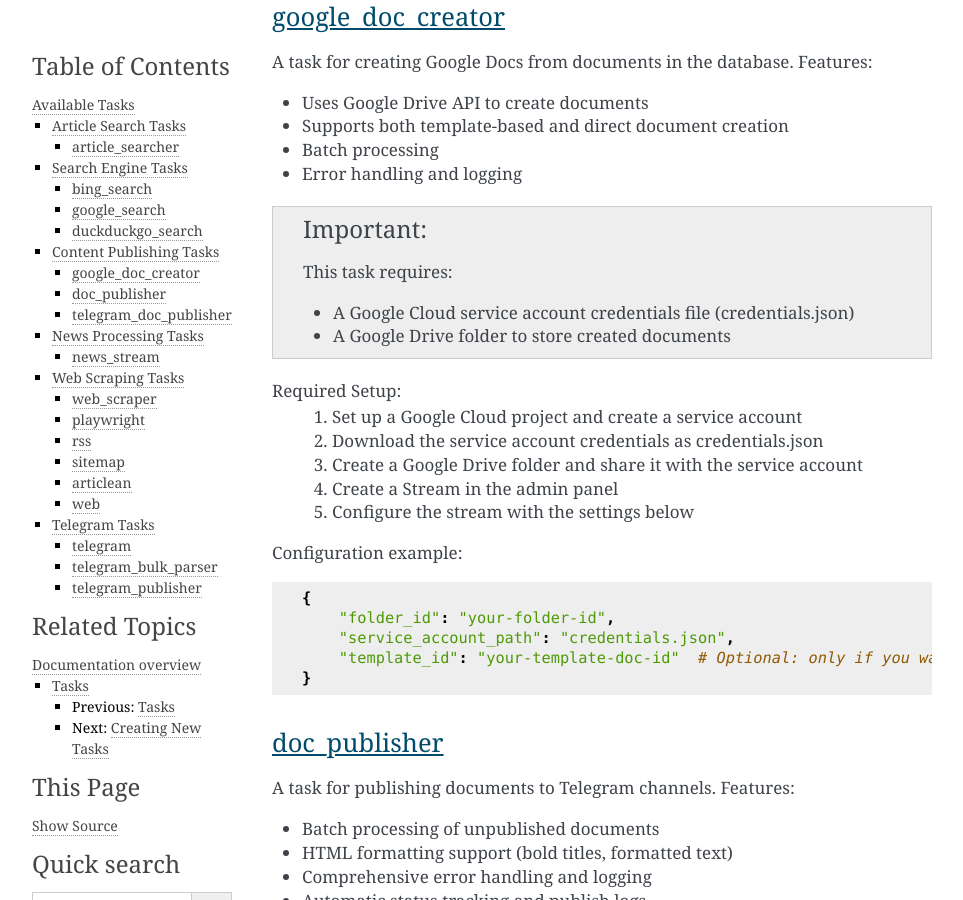
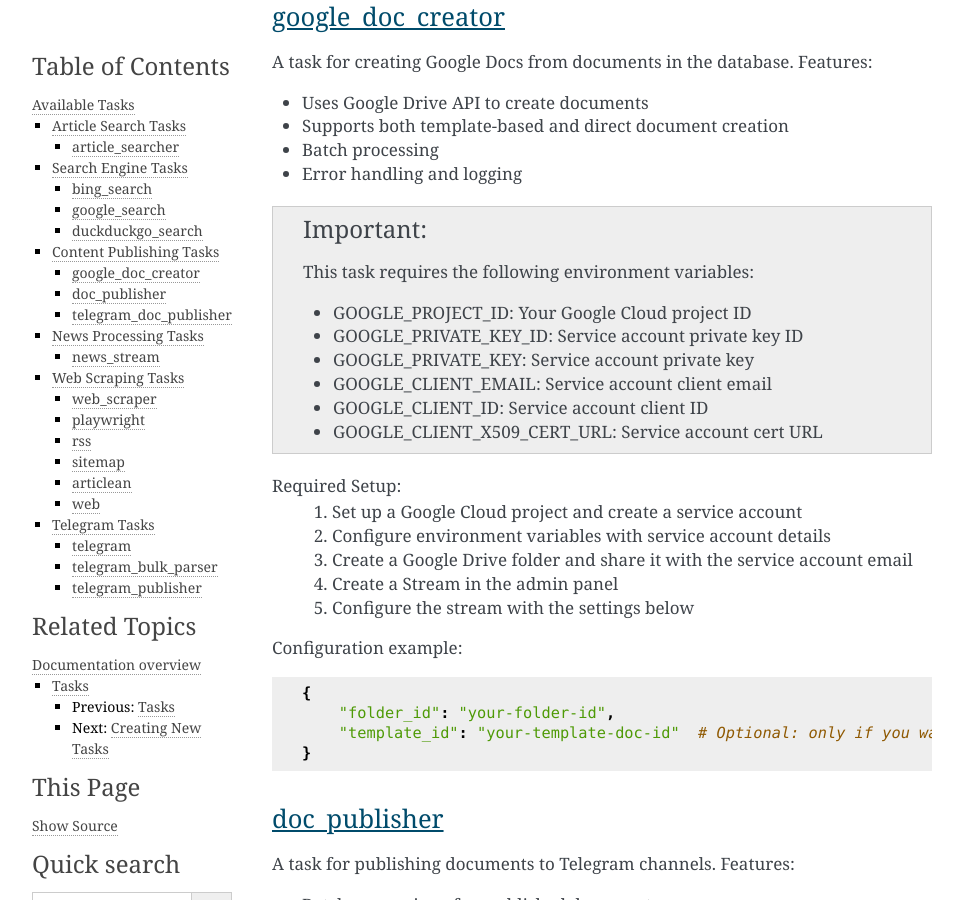
Before and after one commit to rimamedia/newsloom, a Sphinx documentation site: the page built from docs/source/tasks/available_tasks.rst, in a window 1280 px wide and 900 px high, scrolled down 3963 px. Shown: the whole window, without its empty margins (148-1111 px from the left). Built offline with Sphinx 7.4.7, drawn with Linux system fonts in a browser that asks for light colours; pages that are not in the unit, such as notebooks, are missing from menus.

Commit message:
update Google Doc creator documentation to clarify environment variable requirements and remove service account path reference

```diff
--- a/docs/source/tasks/available_tasks.rst
+++ b/docs/source/tasks/available_tasks.rst
@@ -150,15 +150,19 @@
 * Error handling and logging
 
 .. important::
-   This task requires:
+   This task requires the following environment variables:
 
-   * A Google Cloud service account credentials file (credentials.json)
-   * A Google Drive folder to store created documents
+   * GOOGLE_PROJECT_ID: Your Google Cloud project ID
+   * GOOGLE_PRIVATE_KEY_ID: Service account private key ID
+   * GOOGLE_PRIVATE_KEY: Service account private key
+   * GOOGLE_CLIENT_EMAIL: Service account client email
+   * GOOGLE_CLIENT_ID: Service account client ID
+   * GOOGLE_CLIENT_X509_CERT_URL: Service account cert URL
 
 Required Setup:
     1. Set up a Google Cloud project and create a service account
-    2. Download the service account credentials as credentials.json
-    3. Create a Google Drive folder and share it with the service account
+    2. Configure environment variables with service account details
+    3. Create a Google Drive folder and share it with the service account email
     4. Create a Stream in the admin panel
     5. Configure the stream with the settings below
 
@@ -168,7 +172,6 @@
 
     {
         "folder_id": "your-folder-id",
-        "service_account_path": "credentials.json",
         "template_id": "your-template-doc-id"  # Optional: only if you want to use a template
     }
 
```
Also changed, not shown: 2 other files.
